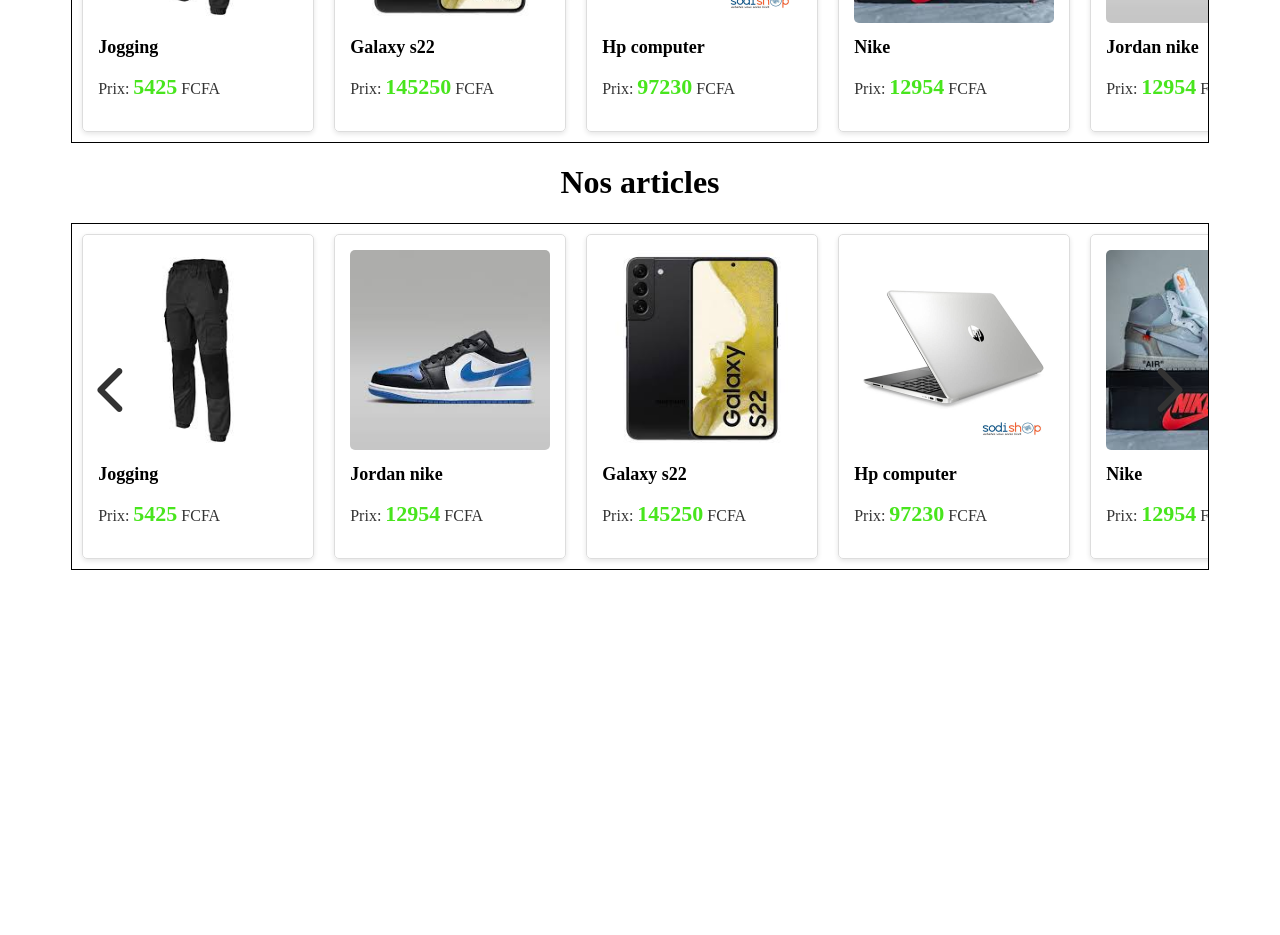
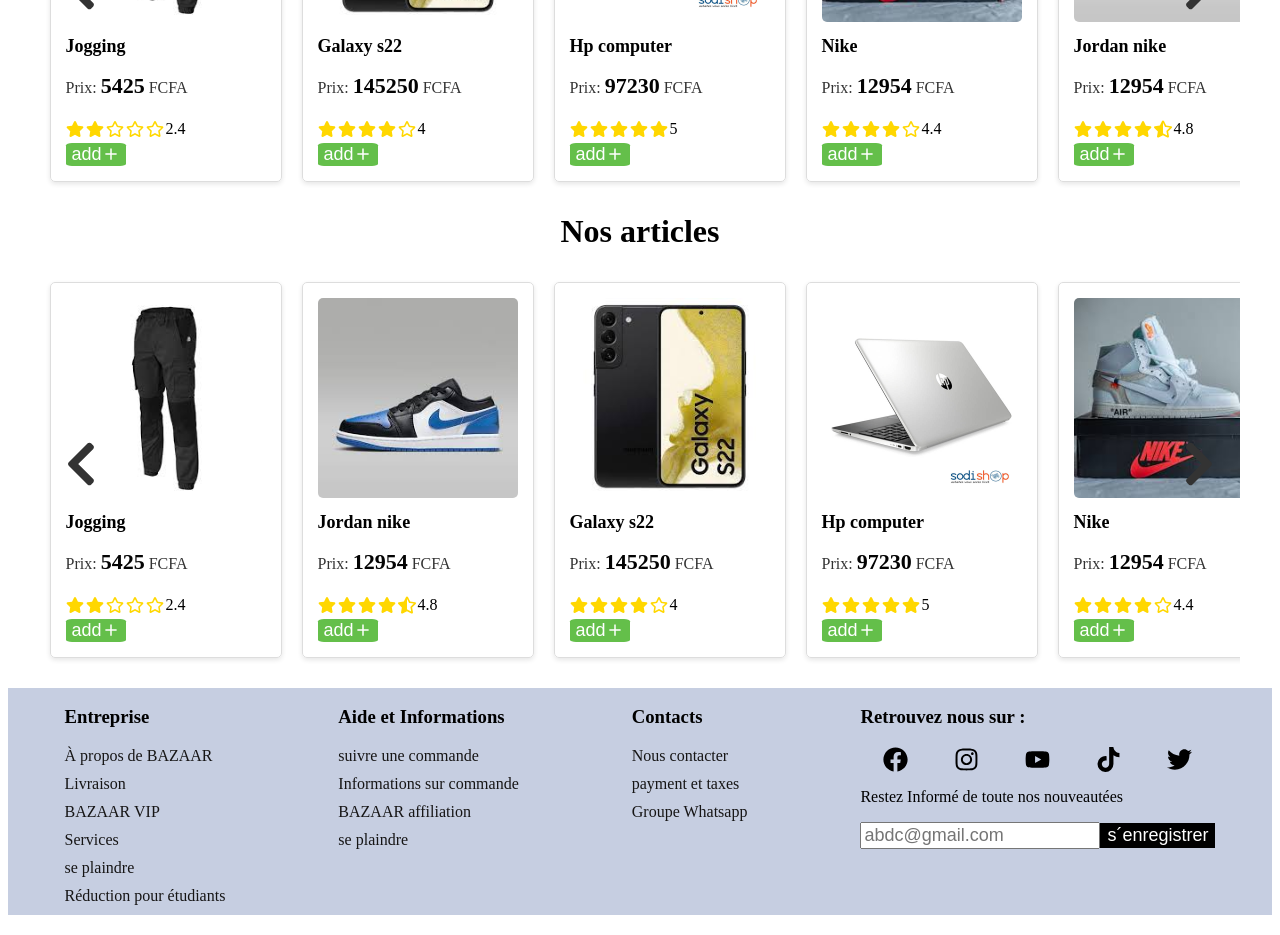
Before and after one commit to Marnol03/Bazaar, a React (Create React App) app in the folder frontend/: page / in a window 1280 px wide. Shown: the part 480-1415 px from the top of the page. Before the commit the page ends 1058 px from the top, so only its background shows below. Built offline with nearby package versions, Linux system fonts and the light colour scheme.

Commit message:
rate and add button added

```diff
--- /dev/null
+++ b/frontend/src/comp/Footer.js
@@ -0,0 +1,50 @@
+import './footer.css';
+import React from "react";
+import { FaInstagram, FaFacebook, FaYoutube, FaTiktok, FaTwitter } from "react-icons/fa";
+
+
+const Footer = () => {
+    return (
+        <div className='footer'>
+            <div>
+                <h3>Entreprise</h3>
+                <ul>
+                    <li><a href='#'>À propos de BAZAAR</a></li>
+                    <li><a href='#'>Livraison</a></li>
+                    <li><a href='#'>BAZAAR VIP</a></li>
+                    <li><a href='#'>Services</a></li>
+                    <li><a href='#'>se plaindre</a></li>
+                    <li><a href='#'>Réduction pour étudiants</a></li>
+                </ul>
+            </div>
+            <div>
+                <h3>Aide et Informations</h3>
+                <ul>
+                    <li><a href='#'>suivre une commande</a></li>
+                    <li><a href='#'>Informations sur commande</a></li>
+                    <li><a href='#'>BAZAAR affiliation</a></li>
+                    <li><a href='#'>se plaindre</a></li>
+                </ul>
+            </div>
+            <div>
+                <h3>Contacts</h3>
+                <ul>
+                    <li><a href='#'>Nous contacter</a></li>
+                    <li><a href='#'>payment et taxes</a></li>
+                    <li><a href='#'>Groupe Whatsapp</a></li>
+                </ul>
+            </div>
+            <div>
+                <h3>Retrouvez nous sur :</h3>
+                <div className='logos'><FaFacebook/><FaInstagram/><FaYoutube/><FaTiktok/><FaTwitter /></div>
+                <p>Restez Informé de toute nos nouveautées</p>
+                <div >
+                    <input type='text' placeholder='abdc@gmail.com' className='news'/>
+                    <button className='news btn' >s´enregistrer</button>
+                </div>
+            </div>
+        </div>
+    );
+}
+
+export default Footer;
--- a/frontend/src/comp/Home.css
+++ b/frontend/src/comp/Home.css
@@ -113,7 +113,7 @@
 
 /* //Au Top */
 .Au_top {
-  width: 90%;
+  width: 95%;
   margin: 0 auto;
   text-align: center;
 }
@@ -123,8 +123,10 @@
   align-items: center;
   position: relative;
   overflow: hidden;
-  border: solid 1px black;
+  border: none;
 }
+
+
 
 .grid {
   display: flex;
@@ -134,6 +136,7 @@
 }
 
 .card {
+  position: relative;
   min-width: 200px;
   border: 1px solid #ddd;
   border-radius: 5px;
@@ -142,7 +145,10 @@
   box-shadow: 0 2px 5px rgba(0, 0, 0, 0.1);
   text-align: left;
 }
-
+.card:hover{
+    margin-top: -15px;
+    transition: 0s;
+}
 .card img {
   width: 200px;
   height: 200px;
@@ -186,5 +192,48 @@
 .card p span {
   font-size: 22px;
   font-weight: bold;
-  color: #48e51d;
+  color: #030303;
 }
+
+.add_card{
+  position:relative;
+  font-size: 18px;
+  background-color:#64bf4a;
+  color: white;
+  border-style: none;
+  border-radius: 10%;
+  display: flex;
+  align-items: center;
+  justify-content: center;
+}
+.stars {
+  display: flex;
+  margin: 5px 0;
+}
+
+.stars svg {
+  color: #FFD700;
+  margin-right: 2px;
+  font-size: 18px;
+}
+.note_prix{
+  display:flex;
+  align-items: center;
+}
+.add_card:hover{
+  width: 70px;
+  transition: 0.5s;
+  height: 30px;
+}
+
+.badge-reduction {
+  position: absolute;
+  top: 10px;
+  right: 10px;
+  background-color: #ff4c4c;
+  color: white;
+  padding: 5px 10px;
+  font-size: 12px;
+  border-radius: 5px;
+  font-weight: bold;
+}
--- a/frontend/src/comp/Home.js
+++ b/frontend/src/comp/Home.js
@@ -8,11 +8,11 @@
 import jordan from '../images/jordan.jpeg';
 import rolex from '../images/rolex.png';
 
-import { FaSearch } from "react-icons/fa";
+import { FaSearch, FaChevronLeft, FaChevronRight, FaStar, FaStarHalfAlt, FaRegStar } from "react-icons/fa";
 import { FaCartPlus } from "react-icons/fa";
 import { IoIosLogIn } from "react-icons/io";
-import { FaChevronLeft } from "react-icons/fa6";
-import { FaChevronRight } from "react-icons/fa6";
+import { IoMdAdd } from "react-icons/io";
+import Footer from './Footer';
 
 function App() {
   return (
@@ -21,6 +21,7 @@
       <Categories/>
       <Autop/>
       <Art/>
+      <Footer/>
     </>
   );
 }
@@ -63,6 +64,20 @@
   );
 }
 
+const renderStars = (note) => {
+  const fullStars = Math.floor(note);
+  const halfStar = note % 1 >= 0.5;
+  const emptyStars = 5 - fullStars - (halfStar ? 1 : 0);
+
+  return (
+    <div className="stars">
+      {Array(fullStars).fill(<FaStar />)}
+      {halfStar && <FaStarHalfAlt />}
+      {Array(emptyStars).fill(<FaRegStar />)}
+    </div>
+  );
+};
+
 
 const Art = () => {
   // simulation de la récupération des articles de la base de données
@@ -71,12 +86,12 @@
   useEffect(() => {
     const fetchData = async () => {
       const data = [
-        { id: 1, nom: 'Jogging', prix: 5425, imageUrl: jogging },
-        { id: 2, nom: 'Jordan nike', prix: 12954, imageUrl: jordan },
-        { id: 3, nom: 'Galaxy s22', prix: 145250, imageUrl: phone },
-        { id: 4, nom: 'Hp computer', prix: 97230, imageUrl: laptop },
-        { id: 5, nom: 'Nike', prix: 12954, imageUrl: nike },
-        { id: 6, nom: 'Rolex', prix: 733839, imageUrl: rolex },
+        { id: 1, nom: 'Jogging', prix: 5425, imageUrl: jogging, note : 2.4 },
+        { id: 2, nom: 'Jordan nike', prix: 12954, imageUrl: jordan, note : 4.8 },
+        { id: 3, nom: 'Galaxy s22', prix: 145250, imageUrl: phone, note : 4.0 },
+        { id: 4, nom: 'Hp computer', prix: 97230, imageUrl: laptop, note : 5 },
+        { id: 5, nom: 'Nike', prix: 12954, imageUrl: nike, note : 4.4 },
+        { id: 6, nom: 'Rolex', prix: 733839, imageUrl: rolex, note : 3.7 },
       ];
       setArticles(data);
     };
@@ -103,6 +118,8 @@
               <img src={article.imageUrl} alt={article.nom} />
               <h3>{article.nom}</h3>
               <p>Prix: <span>{article.prix}</span> FCFA</p>
+              <span className='note_prix'> {renderStars(article.note)} {article.note}</span>
+              <button className='add_card'> add <IoMdAdd /></button>
             </div>
           ))}
         </div>
@@ -122,12 +139,12 @@
   useEffect(() => {
     const fetchData = async () => {
       const data = [
-        { id: 1, nom: 'Jogging', prix: 5425, imageUrl: jogging },
-        { id: 2, nom: 'Galaxy s22', prix: 145250, imageUrl: phone },
-        { id: 3, nom: 'Hp computer', prix: 97230, imageUrl: laptop },
-        { id: 4, nom: 'Nike', prix: 12954, imageUrl: nike },
-        { id: 5, nom: 'Jordan nike', prix: 12954, imageUrl: jordan },
-        { id: 6, nom: 'Rolex', prix: 733839, imageUrl: rolex },
+        { id: 1, nom: 'Jogging', prix: 5425, imageUrl: jogging ,note : 2.4,reduction: true},
+        { id: 2, nom: 'Galaxy s22', prix: 145250, imageUrl: phone, note : 4.0,reduction: true },
+        { id: 3, nom: 'Hp computer', prix: 97230, imageUrl: laptop, note : 5,reduction: true },
+        { id: 4, nom: 'Nike', prix: 12954, imageUrl: nike, note : 4.4,reduction: false },
+        { id: 5, nom: 'Jordan nike', prix: 12954, imageUrl: jordan, note : 4.8,reduction: true },
+        { id: 6, nom: 'Rolex', prix: 733839, imageUrl: rolex, note : 3.7,reduction: true },
       ];
       setArticles(data);
     };
@@ -143,7 +160,7 @@
   };
   return (
     <div className="Au_top">
-      <h1>Au Top...</h1>
+      <h1>En réduction</h1>
       <div className="carousel">
         <button className="arrow left" onClick={scrollLeft}>
           <FaChevronLeft />
@@ -151,9 +168,12 @@
         <div className="grid" ref={containerRef}>
           {articles.map((article) => (
             <div key={article.id} className="card">
+              {article.reduction && <span className="badge-reduction">Réduction!!!</span>}
               <img src={article.imageUrl} alt={article.nom} />
               <h3>{article.nom}</h3>
               <p>Prix: <span>{article.prix}</span> FCFA</p>
+              <span className='note_prix'> {renderStars(article.note)} {article.note}</span>
+              <button className='add_card'> add <IoMdAdd /></button>
             </div>
           ))}
         </div>
--- /dev/null
+++ b/frontend/src/comp/footer.css
@@ -0,0 +1,39 @@
+.footer{
+    margin: 20px 0;
+    display: flex;
+    justify-content: space-around;
+    background-color: #c6cee1;
+}
+
+.footer ul{
+    list-style: none;
+    justify-content: center;
+    align-items: center;
+    margin: 0;
+    padding: 0;
+}
+.footer li {
+    margin-bottom: 10px;
+}
+
+.footer a {
+    text-decoration: none;
+    color: rgb(22, 21, 21);
+}
+
+.logos{
+    font-size: 25px;
+    display: flex;
+    justify-content: space-around;
+}
+
+.news{
+    font-size: 18px;
+}
+
+.btn{
+    border-radius: 0;
+    background-color: black;
+    border: solid 1px black;
+    color: white;
+}
--- a/frontend/src/comp/nav.js
+++ b/frontend/src/comp/nav.js
@@ -1,6 +1,6 @@
 import './nav.css';
 import React from "react";
-import { FaDownload } from "react-icons/fa6";
+import { IoPhonePortraitOutline } from "react-icons/io5";
 import { LiaCarSideSolid } from "react-icons/lia";
 
 
@@ -10,7 +10,7 @@
             <div className='trait' ></div>
             <div className="nav" >
                 <div className='camion'><span><LiaCarSideSolid /></span> Livraison</div>
-                <div className='telecharger'> <FaDownload /> Telecharger <b>Baazar-app</b></div>
+                <div className='telecharger'> <IoPhonePortraitOutline /> Telecharger <b>Baazar-app</b></div>
             </div>
         </>
     );
```
